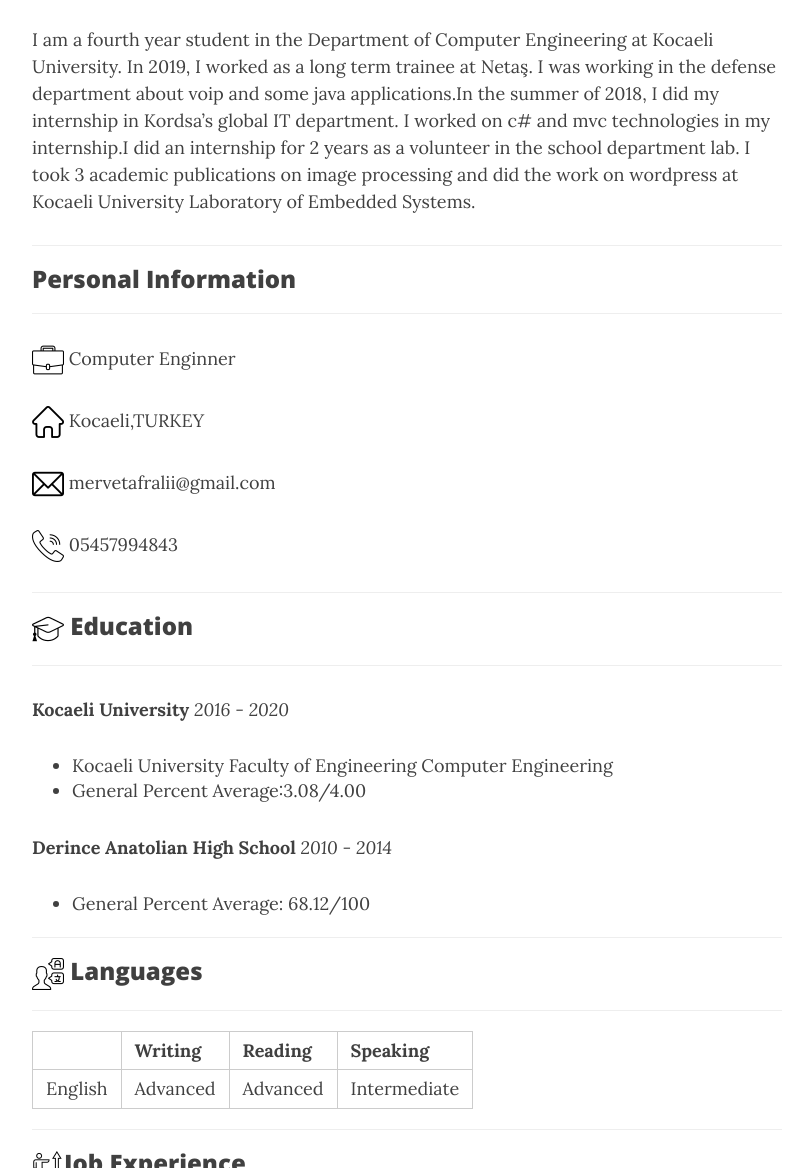
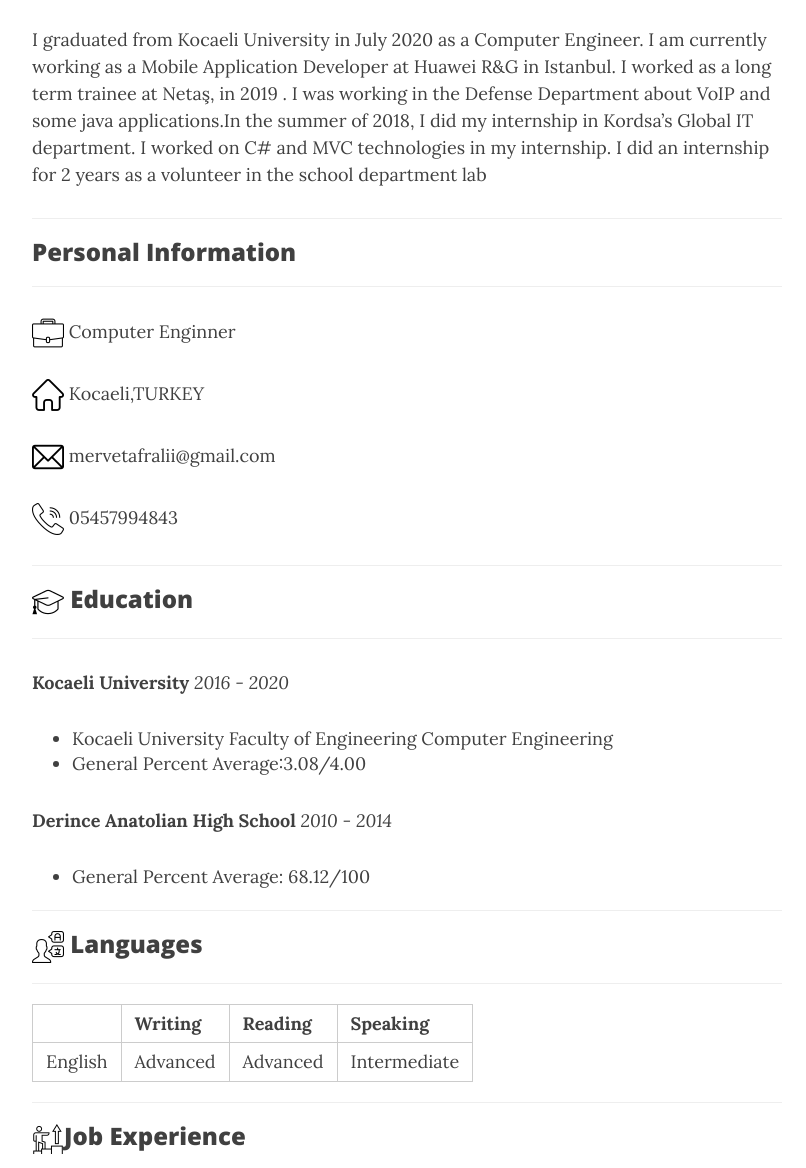
Before and after one commit to Mervetafrali/mervetafrali.github.io, a Jekyll site: the page built from aboutme.md, in a window 1280 px wide and 1400 px high, scrolled down 334 px, cut to the strip 232-1400 px from the top of the window. Shown: the whole strip, without its empty margins (233-1039 px from the left). Built offline with Jekyll 4.4.1, drawn with Linux system fonts in a browser that asks for light colours; nearby versions of some CDN libraries; some of the changed text lies outside the part shown.

Commit message:
update profile

```diff
--- a/_config.yml
+++ b/_config.yml
@@ -67,12 +67,12 @@
 # You can reorder the items to define the link order.
 # If you want to add a new link that isn't here, you'll need to also edit the file _data/SocialNetworks.yml
 social-network-links:
-  rss: true
+#  rss: true
   email: "mervetafralii@gmail.com"
   github: mervetafrali
   twitter: mervetafrali
 #  reddit: yourname
-  linkedin: mervetafrali
+  linkedin: merve-tafralı-21a5a9147/
 #  xing: yourname
 #  stackoverflow: "3943160/daattali"
 #  snapchat: deanat78
--- a/aboutme.md
+++ b/aboutme.md
@@ -11,13 +11,10 @@
   <img width="150" height="150" src="/img/me.png">
 </p>
 
-I am a fourth year student in the Department of Computer Engineering at Kocaeli University.
-In 2019, I worked as a long term trainee at Netaş. I was working in the defense department
-about voip and some java applications.In the summer of 2018, I did my internship in
-Kordsa's global IT department. I worked on c# and mvc technologies in my internship.I did
-an internship for 2 years as a volunteer in the school department lab. I took 3 academic
-publications on image processing and did the work on wordpress at Kocaeli University
-Laboratory of Embedded Systems.
+I graduated from Kocaeli University in July 2020 as a Computer Engineer. I am currently working as a Mobile Application Developer at Huawei R&G in Istanbul.
+I worked as a long term trainee at Netaş, in 2019 . I was working in the Defense Department about VoIP and some java applications.In the summer of 2018,
+I did my internship in Kordsa's Global IT department. I worked on C# and MVC technologies in my internship.
+I did an internship for 2 years as a volunteer in the school department lab
 
 
 ------------
@@ -80,7 +77,10 @@
 
 ------------
 
+  **Software Engineer- Huawei R&D in Istanbul**
 
+  *17/08/2020-Still working*
+ - Mobile application developer
 
 
  **Long Term Intern / NETAŞ /Defense Department**
```
Also changed, not shown: other parts of aboutme.md (+4 -5 lines).
